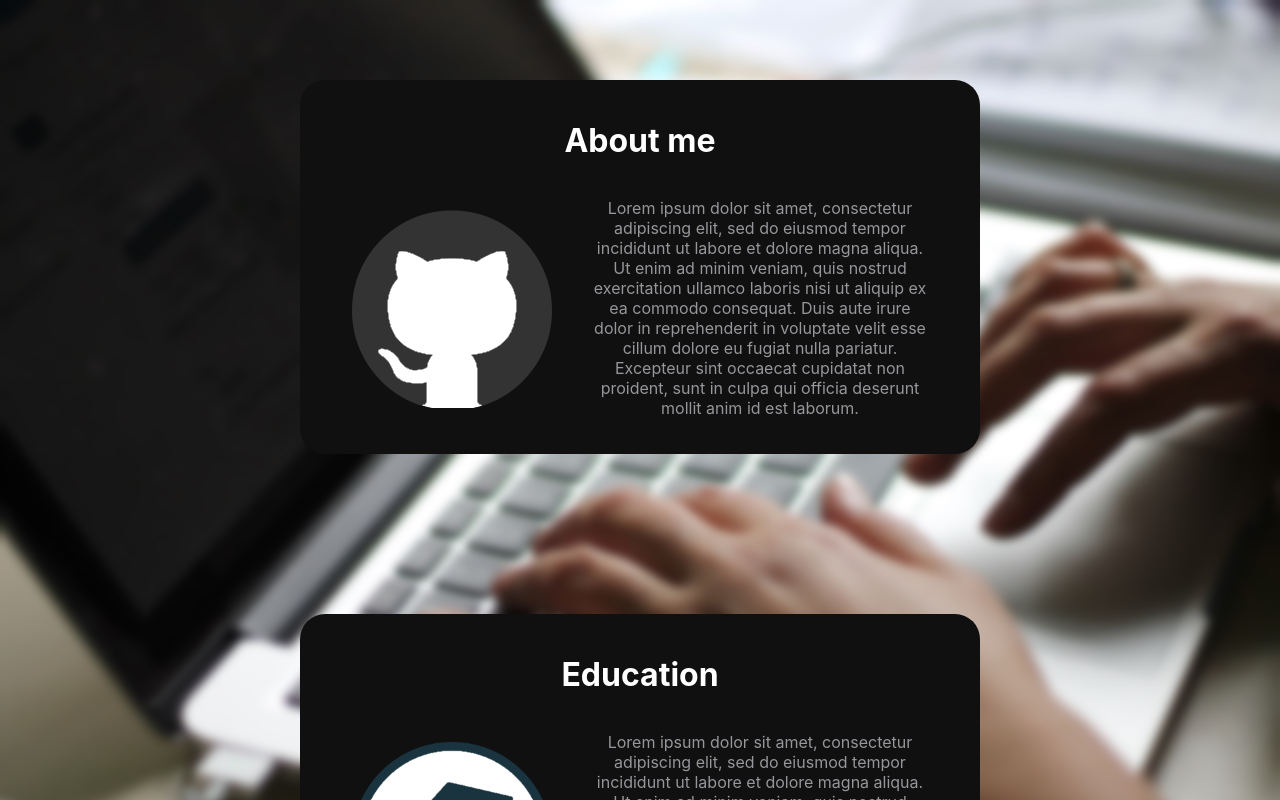
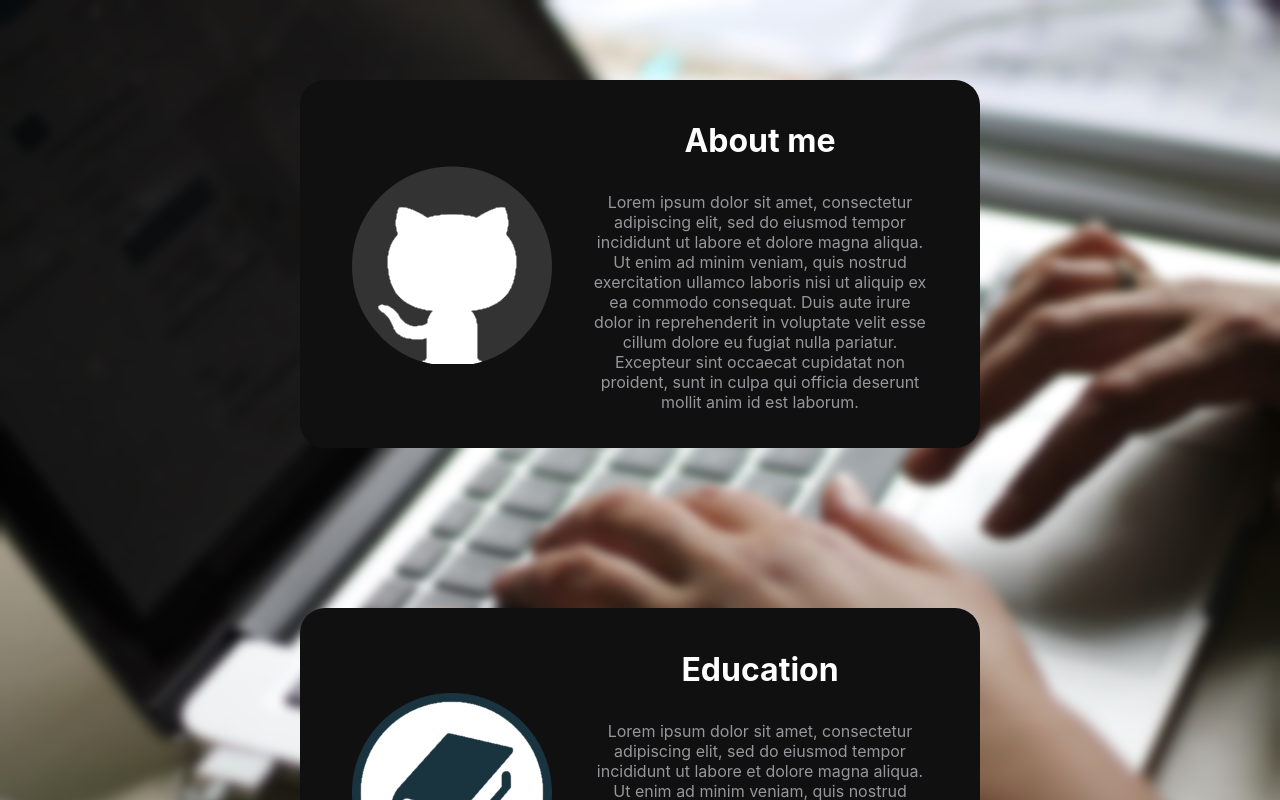
Before and after one commit to Dahl99/portfolio, a React (Create React App) app: page / in a window 1280 px wide. Shown: the top 800 px of the page. Built offline with nearby package versions, Linux system fonts and the light colour scheme.

Commit message:
Moved infocard title to grid container

```diff
--- a/src/components/InfoCard.css
+++ b/src/components/InfoCard.css
@@ -21,6 +21,7 @@
 
 .Card-title {
 	color: white;
+	margin-bottom: 2rem;
 }
 
 .Card-image {
--- a/src/components/InfoCard.js
+++ b/src/components/InfoCard.js
@@ -3,10 +3,12 @@ import "./InfoCard.css";
 const InfoCard = ({ title, icon, text }) => {
 	return (
 		<div className="InfoCard">
-			<h1 className="Card-title">{title}</h1>
 			<div className="Grid-container">
 				<img className="Card-image" src={icon} alt="Cannot display image" />
-				<p className="Card-text">{text}</p>
+				<div>
+					<h1 className="Card-title">{title}</h1>
+					<p className="Card-text">{text}</p>
+				</div>
 			</div>
 		</div>
 	);
```
